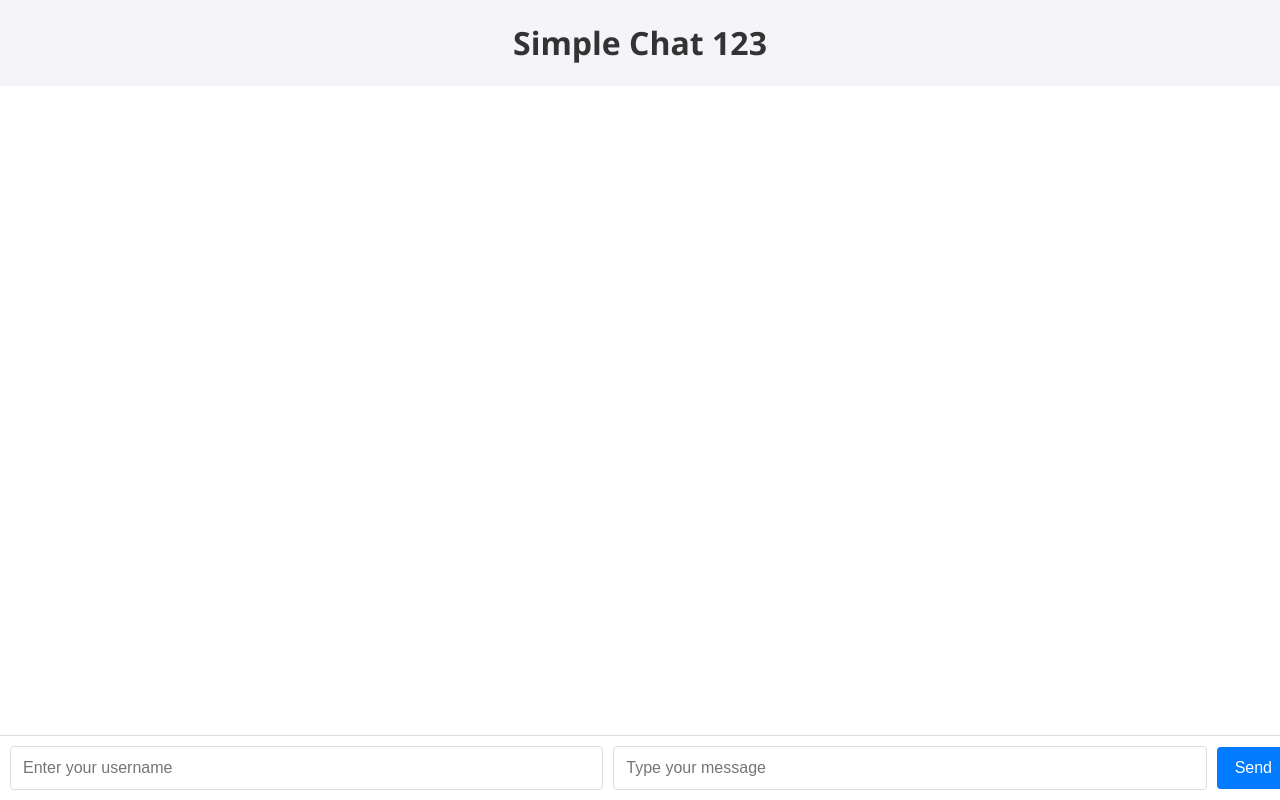
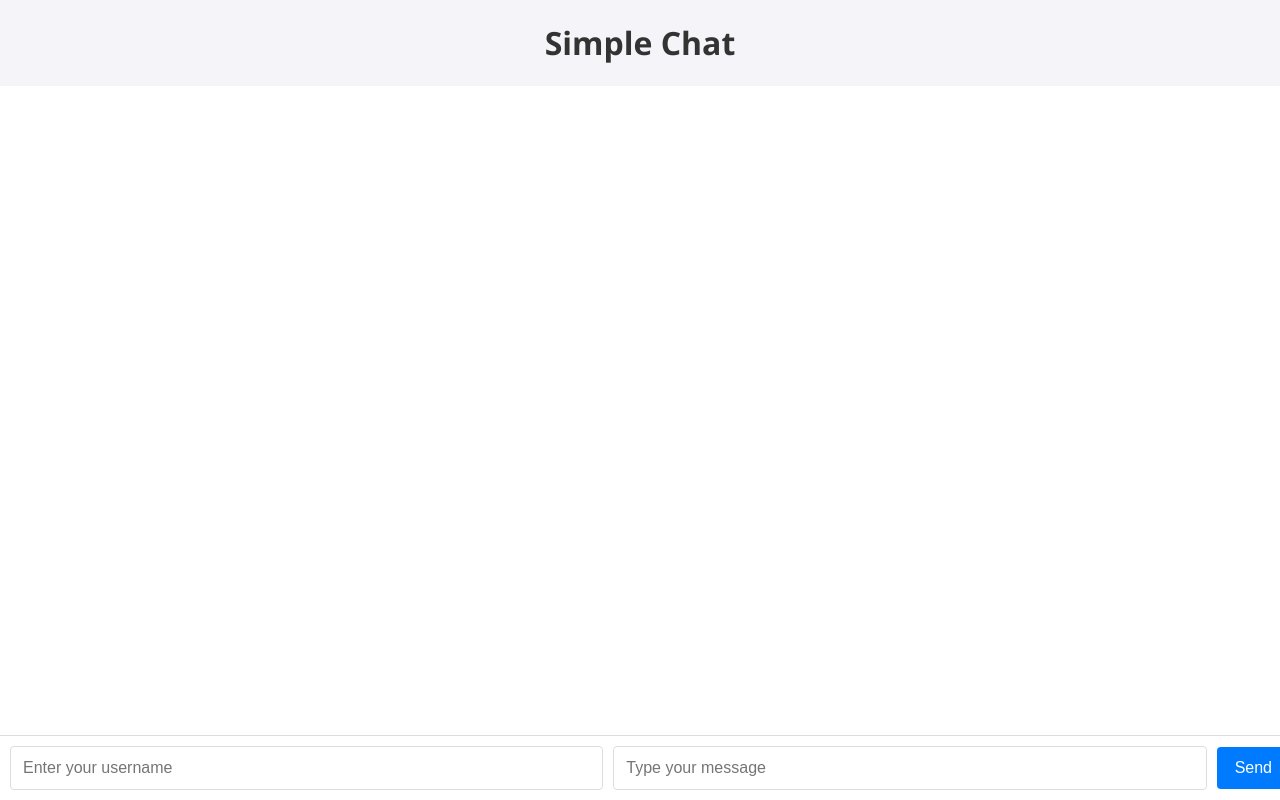
Before and after one commit to martinmwas254/simple-chat, a website: page public/index.html in a window 1280 px wide. Drawn offline with Linux system fonts and the light colour scheme.

Commit message:
first commit

```diff
--- a/public/index.html
+++ b/public/index.html
@@ -147,7 +147,7 @@ body {
     </style>
 </head>
 <body>
-    <h1 style="text-align: center;">Simple Chat 123</h1>
+    <h1 style="text-align: center;">Simple Chat</h1>
     <div id="chat"></div>
     <div id="message-input">
         <input type="text" id="username" placeholder="Enter your username" required>
```
